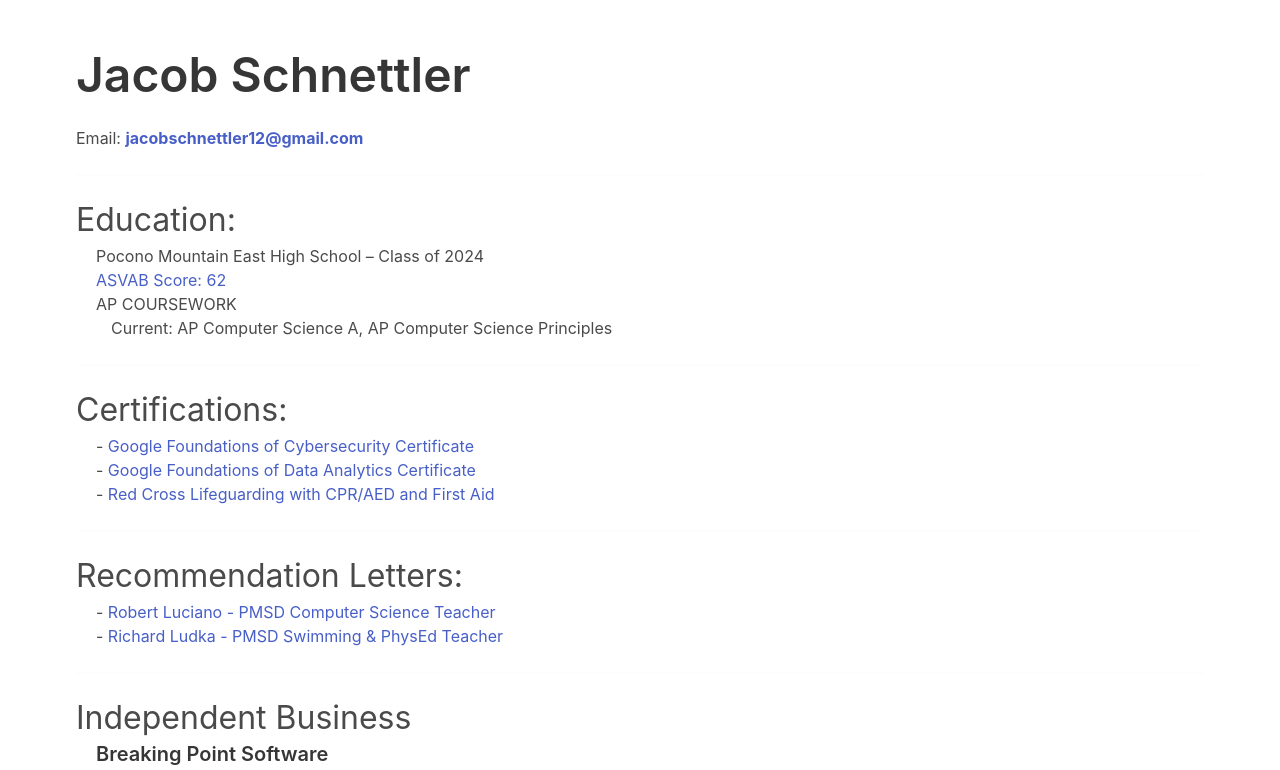
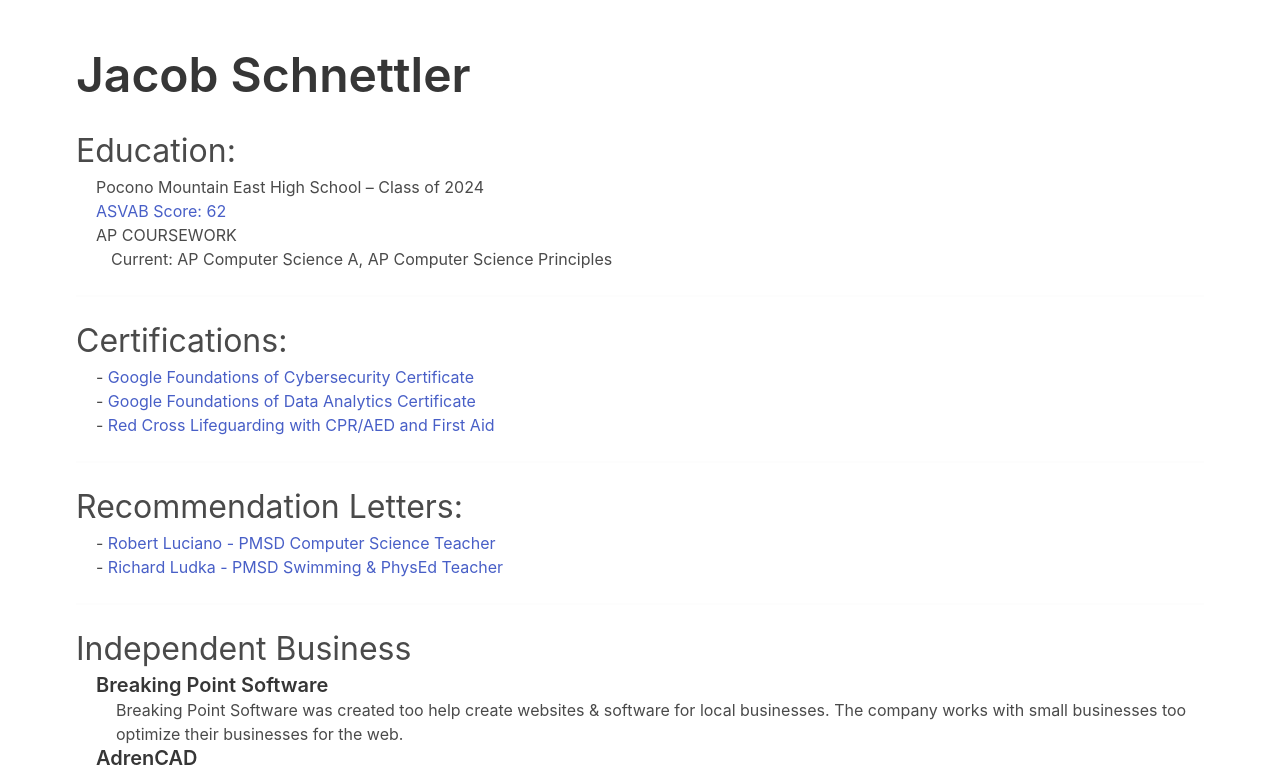
Before and after one commit to AdrenWRLD/personal-portfolio, a React (Create React App) app: page /resume in a window 1280 px wide. Shown: the top 770 px of the page. Built offline with nearby package versions, Linux system fonts and the light colour scheme.

Commit message:
portfolio updates

```diff
--- a/src/pages/resume.jsx
+++ b/src/pages/resume.jsx
@@ -20,20 +20,20 @@
 		<body data-new-gr-c-s-check-loaded='14.1107.0' data-gr-ext-installed=''>
 			<section className='section'>
 				<div className='container'>
-					<h1 className='title is-1 text-focus-in'>Jacob Schnettler</h1>
+					<h1 className='title is-1 text-focus-in' style={{ paddingBottom: '25px' }}>Jacob Schnettler</h1>
 					{/* <h2 className='subtitle is-2 text-focus-in mb-0'>
 						Student &amp; Developer
 					</h2> */}
-					<p className='text-focus-in mb-4'>
+					{/* <p className='text-focus-in mb-4'>
 						Email: {' '}
 						<strong>
 							<a href='mailto:jacobschnettler12@gmail.com'>
 								jacobschnettler12@gmail.com
 							</a>
 						</strong>
-					</p>
+					</p> */}
 
-					<hr />
+					{/* <hr /> */}
 
 					<h2 className='subtitle is-3 text-focus-in3 mb-1'>
 						Education:
```
